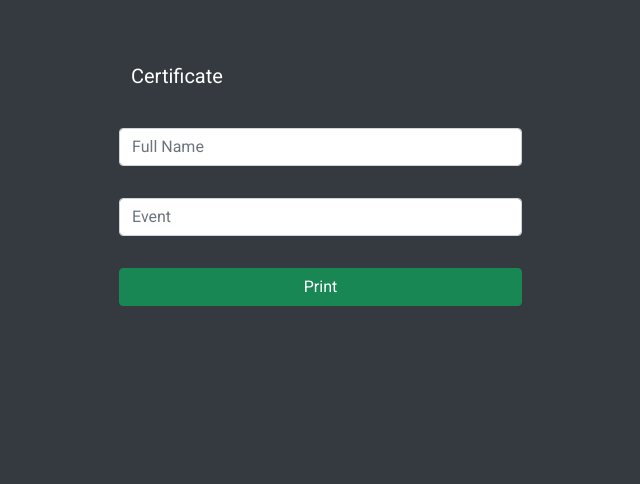
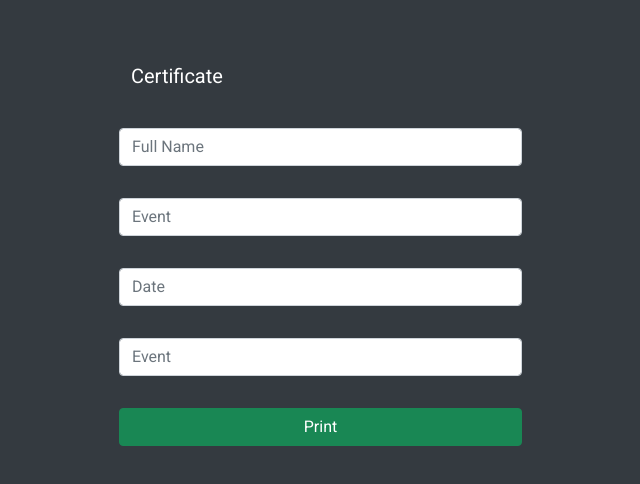
Before and after one commit to manteleannkatherine/acica-utils, a React (Create React App) app: page /certificate in a window 1280 px wide. Shown: the top 484 px of the page, without its empty margins (15-655 px from the left). Built offline with nearby package versions, Linux system fonts and the light colour scheme.

Commit message:
added date and location

```diff
--- a/src/pages/Certificate.js
+++ b/src/pages/Certificate.js
@@ -22,6 +22,18 @@ const Certificate = () => {
     setEvent(e.target.value);
   }
 
+  // eslint-disable-next-line
+  const [date, setDate] = React.useState('');
+  const handleDate = (e) => {
+    setDate(e.target.value);
+  }
+
+  // eslint-disable-next-line
+  const [location, setLocation] = React.useState('');
+  const handleLocation = (e) => {
+    setLocation(e.target.value);
+  }
+
   return (
     <div className="container container-fluid p-5">
       <div className="row">
@@ -36,6 +48,12 @@ const Certificate = () => {
             <input type="text" className="form-control" placeholder="Event" onChange={e => handleEvent(e)} />
           </div>
           <div className="row p-3">
+            <input type="text" className="form-control" placeholder="Date" onChange={e => handleDate(e)} />
+          </div>
+          <div className="row p-3">
+            <input type="text" className="form-control" placeholder="Event" onChange={e => handleLocation(e)} />
+          </div>
+          <div className="row p-3">
             <button type="submit" className="btn btn-success" onClick={handlePrint}> Print </button>
           </div>
         </div>
@@ -43,7 +61,9 @@ const Certificate = () => {
           <div style={{ display: "none" }}>
             <ComponentToPrint ref={componentRef} pageStyle="@page { size: 100mm 148mm }"
               name={fullName}
-              event={event} />
+              event={event}
+              date={date}
+              location={location}/>
           </div>
       </div>
     </div >
@@ -87,8 +107,8 @@ class ComponentToPrint extends React.Component {
           paddingTop: "5.40rem", fontWeight: "200",
           textTransform: "capitalize", paddingLeft: "21rem", width: "130rem"
         }}>
-          November 17-20, 2021 <br />
-          Hilton Dubai Al Habtoor City, Dubai, United Arab Emirates
+          {this.props.date} <br />
+          {this.props.location}
         </div>
       </div>
     );
```
